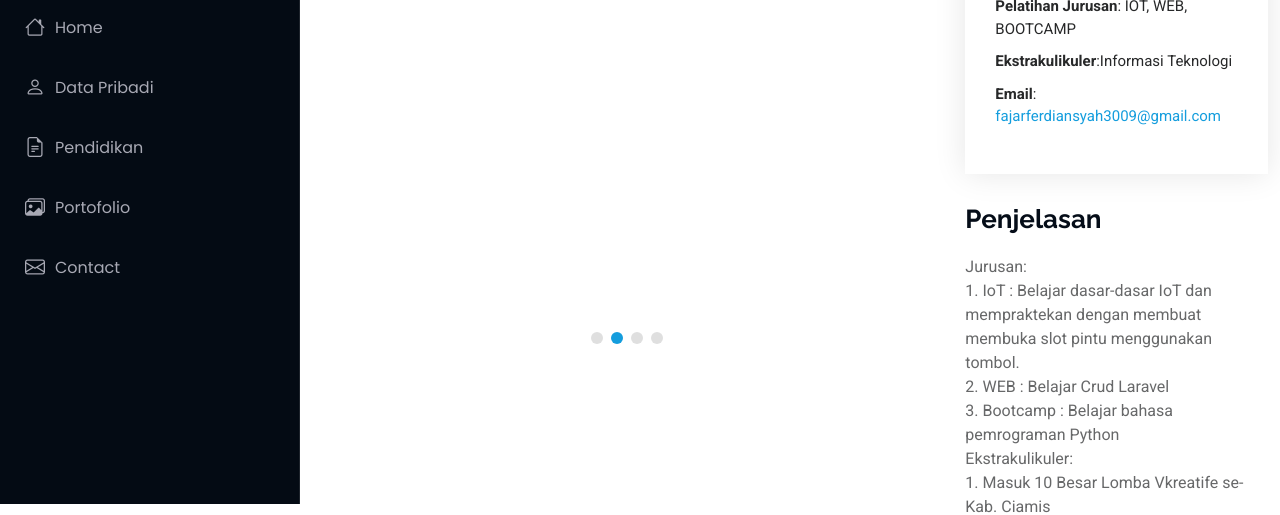
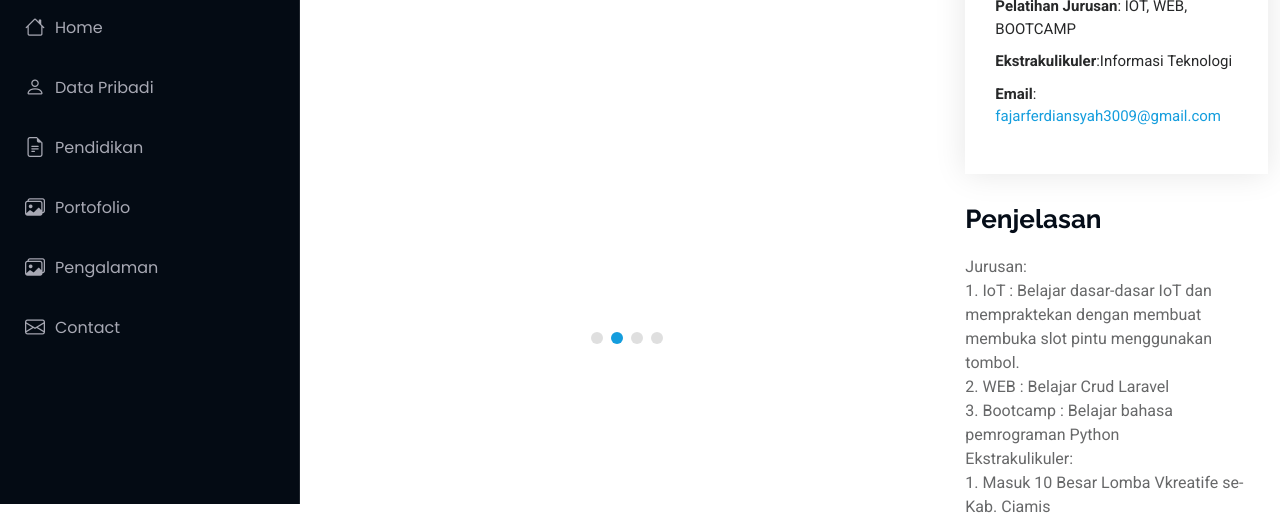
Before and after one commit to Fajar0417/FajarFerdiansyah_SMKN1KAWALI, a plain HTML site: page portfolio-details.html in a window 1280 px wide. Shown: the part 296-811 px from the top of the page. Drawn offline with Linux system fonts and the light colour scheme.

Commit message:
Update portfolio-details.html

```diff
--- a/portfolio-details.html
+++ b/portfolio-details.html
@@ -66,6 +66,7 @@
         <li><a href="#Data Pribadi"><i class="bi bi-person navicon"></i> Data Pribadi</a></li>
         <li><a href="#Pendidikan"><i class="bi bi-file-earmark-text navicon"></i> Pendidikan</a></li>
         <li><a href="#Portofolio"><i class="bi bi-images navicon"></i> Portofolio</a></li>
+        <li><a href="#Pengalaman"><i class="bi bi-images navicon"></i> Pengalaman</a></li>
         <ul>
         <li><a href="#Contact"><i class="bi bi-envelope navicon"></i> Contact</a></li>
       </ul>
```
